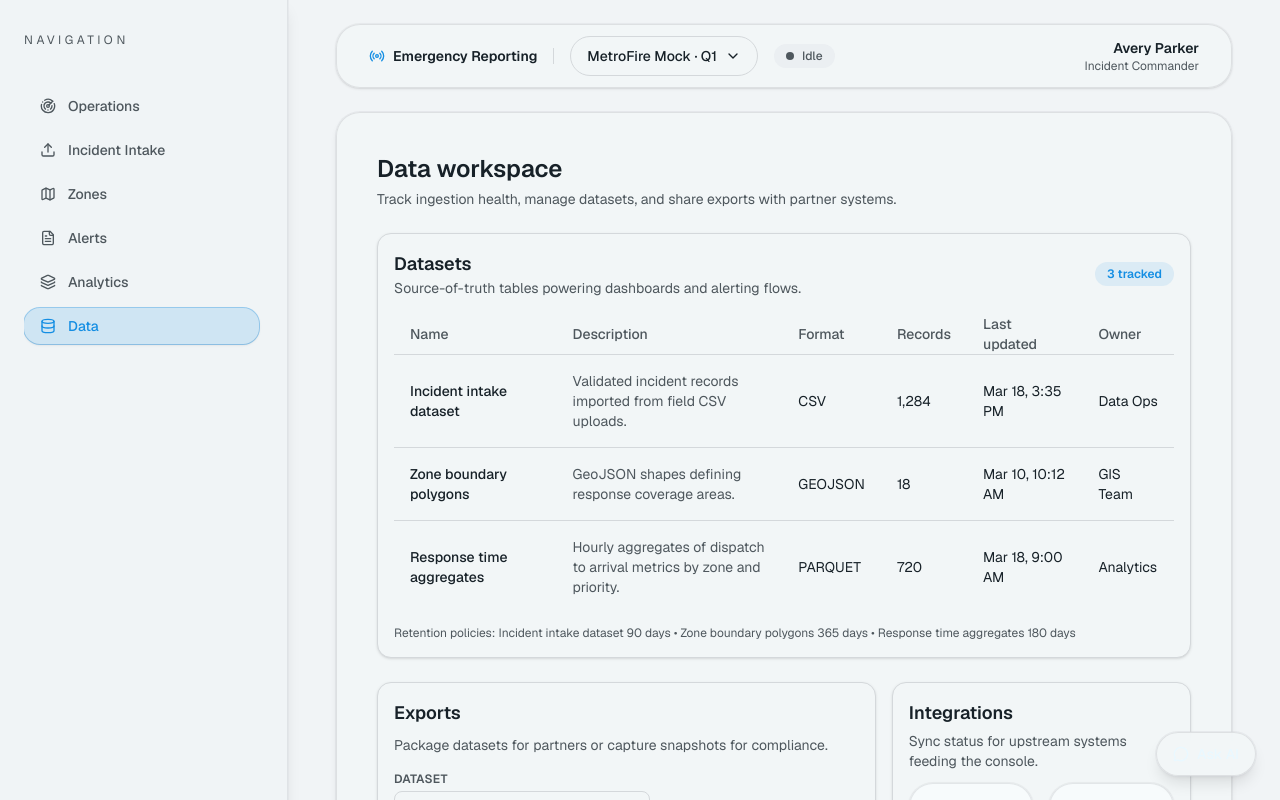
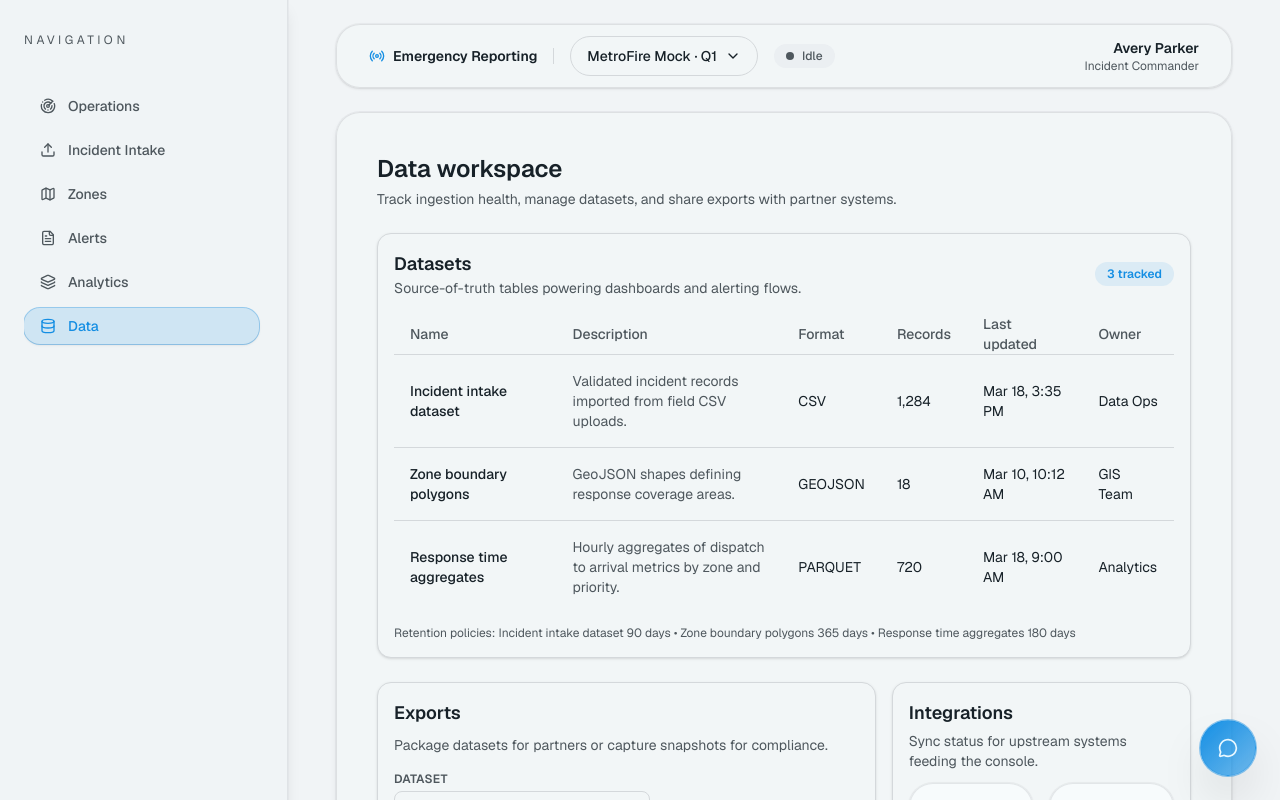
Before and after one commit to tomdeocales/emergency-reporting, a Next.js app: page /data in a window 1280 px wide. Shown: the top 800 px of the page. Built offline with nearby package versions, Linux system fonts and the light colour scheme.

Commit message:
style: refine chat widget button and panel

```diff
--- a/src/app/(protected)/_components/chat-widget.tsx
+++ b/src/app/(protected)/_components/chat-widget.tsx
@@ -47,8 +47,8 @@ export function ChatWidget() {
   return (
     <div className="fixed bottom-6 right-6 z-50 flex flex-col items-end gap-3">
       {isOpen ? (
-        <div className="w-[360px] rounded-3xl border border-border/70 bg-background/95 shadow-xl ring-1 ring-border/40 backdrop-blur supports-[backdrop-filter]:backdrop-blur">
-          <header className="flex items-start justify-between gap-3 rounded-t-3xl border-b border-border/60 bg-gradient-to-r from-primary/10 via-background/90 to-secondary/20 px-4 py-3">
+        <div className="w-[360px] rounded-[28px] border border-border/60 bg-background/95 shadow-xl ring-1 ring-border/40 backdrop-blur supports-[backdrop-filter]:backdrop-blur">
+          <header className="flex items-start justify-between gap-3 rounded-t-[28px] border-b border-border/60 bg-gradient-to-r from-primary/15 via-background/95 to-secondary/20 px-5 py-4">
             <div>
               <p className="text-sm font-semibold text-foreground">
                 AI Assistant
@@ -134,7 +134,7 @@ export function ChatWidget() {
               onSubmit={handleSubmit}
               className="border-t border-border/60 bg-background/90 px-4 py-3"
             >
-              <div className="flex items-end gap-2">
+              <div className="flex items-end gap-3">
                 <textarea
                   value={currentInput}
                   onChange={handleInputChange}
@@ -145,7 +145,7 @@ export function ChatWidget() {
                 <Button
                   type="submit"
                   disabled={isLoading || trimmedInput.length === 0}
-                  className="rounded-2xl px-4"
+                  className="rounded-2xl px-5"
                 >
                   {isLoading ? (
                     <Loader2 className="h-4 w-4 animate-spin" />
@@ -174,12 +174,13 @@ export function ChatWidget() {
       {!isOpen ? (
         <Button
           type="button"
-          size="lg"
-          className="flex items-center gap-2 rounded-full border border-border/70 bg-background/95 px-4 py-2 text-sm shadow-lg ring-1 ring-border/40 backdrop-blur transition hover:border-primary/40 hover:text-primary"
+          size="icon"
+          title="Chat with AI"
+          aria-label="Chat with AI"
+          className="h-14 w-14 rounded-full border border-primary/30 bg-gradient-to-br from-primary via-primary/80 to-primary/60 text-primary-foreground shadow-2xl ring-1 ring-primary/50 transition hover:scale-105"
           onClick={() => setIsOpen(true)}
         >
-          <MessageCircle className="h-4 w-4" aria-hidden />
-          Ask AI
+          <MessageCircle className="h-5 w-5" aria-hidden />
         </Button>
       ) : null}
     </div>
```
